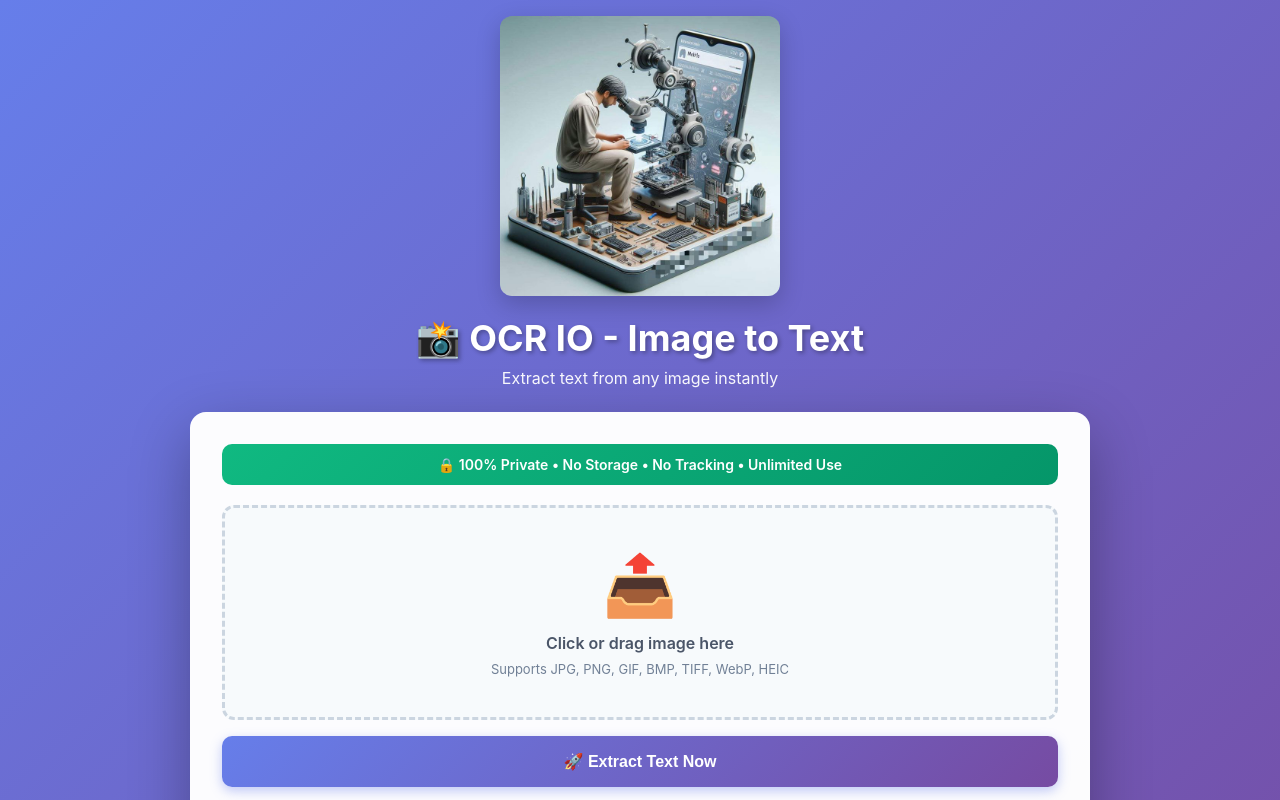
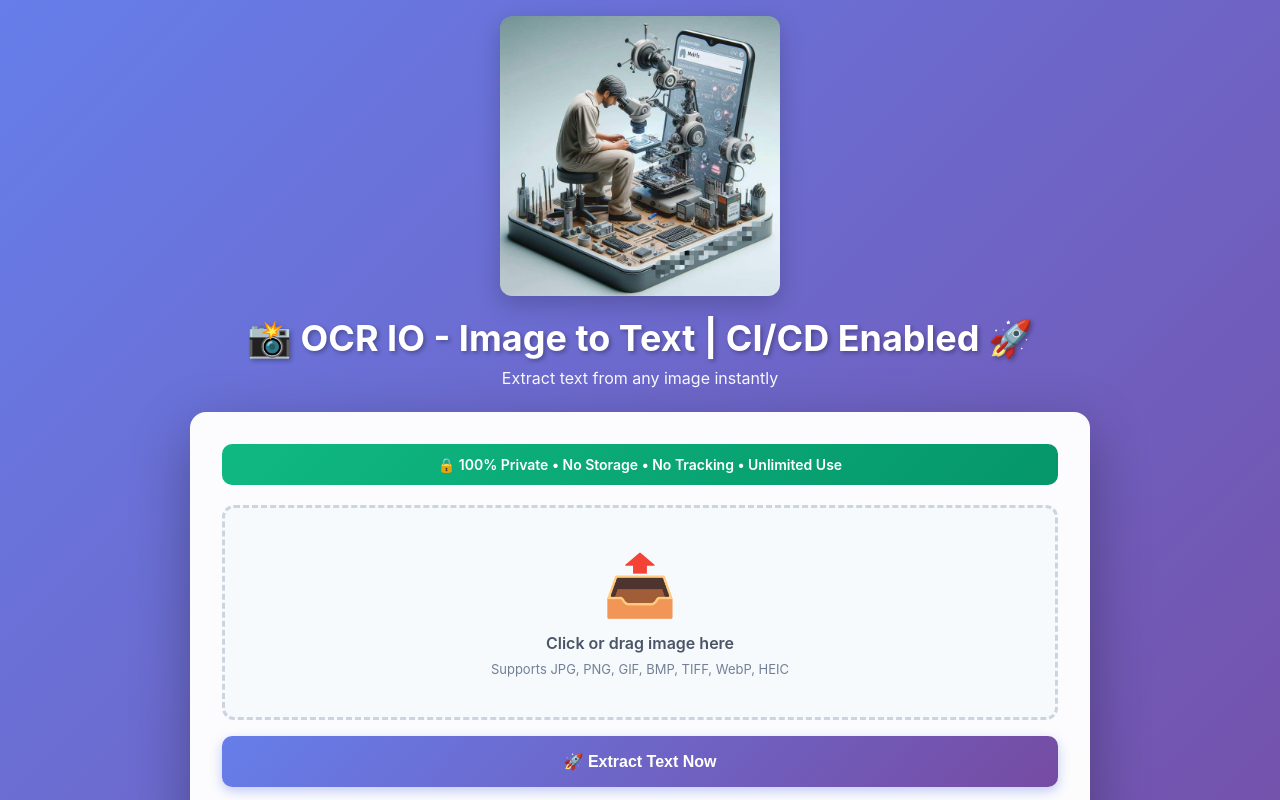
Before and after one commit to elsonpulikkan96/ocrio.elsondevops.cloud, a plain HTML site: page frontend/index.html in a window 1280 px wide. Shown: the top 800 px of the page. Drawn offline with Linux system fonts and the light colour scheme.

Commit message:
Add CI/CD info to header - Test automated deployment

```diff
--- a/frontend/index.html
+++ b/frontend/index.html
@@ -44,7 +44,7 @@
   <div class="container">
     <div class="header">
       <img src="/static/images/image-1.jpeg" alt="OCR IO" id="headerImg" />
-      <h1>📸 OCR IO - Image to Text</h1>
+      <h1>📸 OCR IO - Image to Text | CI/CD Enabled 🚀</h1>
       <p class="subtitle">Extract text from any image instantly</p>
     </div>
 
```
